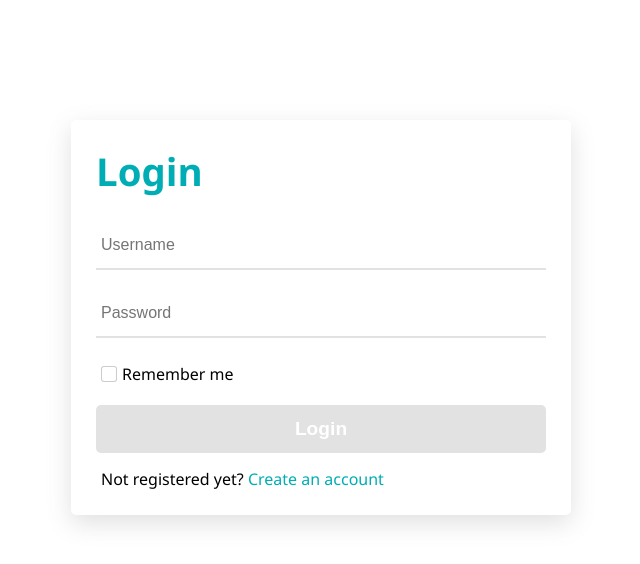
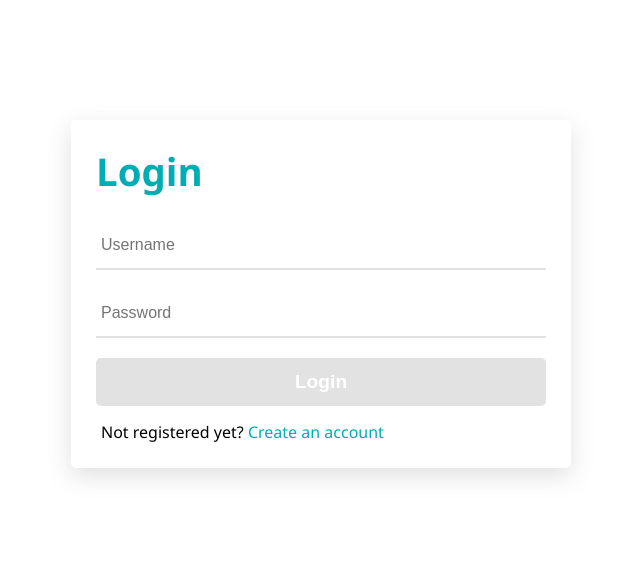
Before and after one commit to manhhn01/angular-authentication, an Angular app: page /login in a window 1280 px wide. Shown: the top 564 px of the page, without its empty margins (319-959 px from the left). Built offline with nearby package versions, Linux system fonts and the light colour scheme.

Commit message:
rm remeber me bc i'm lazy af

```diff
--- a/src/app/auth/auth.service.ts
+++ b/src/app/auth/auth.service.ts
@@ -17,8 +17,8 @@ export class AuthService {
     private notificationsService: NotificationsService
   ) {}
 
-  login(username: string, password: string, rememberMe: boolean): any {
-    var data = { username: username, password: password, rememberMe: rememberMe };
+  login(username: string, password: string): any {
+    var data = { username: username, password: password };
     this.http.post<any>(this.apiHost + '/login', data).subscribe(
       (response) => {
         if (response.success) {
--- a/src/app/auth/login/login.component.css
+++ b/src/app/auth/login/login.component.css
@@ -34,12 +34,6 @@
 
 .box__form .input-text:focus {
   border-bottom-color: var(--main-color);
-}
-
-.box__form .remember {
-  padding: 5px;
-  margin-bottom: 15px;
-  cursor: pointer;
 }
 
 .box__form .submit-btn {
--- a/src/app/auth/login/login.component.html
+++ b/src/app/auth/login/login.component.html
@@ -18,12 +18,6 @@
         <p *ngIf="password.touched && password.errors?.minlength" [@ErrorAnimation]> Password is too short </p>
         <p *ngIf="password.touched && password.errors?.maxlength" [@ErrorAnimation]> Password is too long </p>
       </div>
-      <div class="remember">
-        <input type="checkbox" #remember="ngModel" ngModel name="remember" id="remember"/>
-        <label for="remember">
-          <span>Remember me</span>
-        </label>
-      </div>
       <button #submit type="submit" class="submit-btn" [disabled]="loginForm.invalid">Login</button>
       <div class="not-registered">
         <p>Not registered yet? <a routerLink="/signup">Create an account</a></p>
--- a/src/app/auth/login/login.component.ts
+++ b/src/app/auth/login/login.component.ts
@@ -29,6 +29,6 @@ export class LoginComponent implements OnInit {
   ngOnInit(): void {}
 
   login(form: NgForm) {
-    this.auth.login(form.value.username, form.value.password, form.value.remember);
+    this.auth.login(form.value.username, form.value.password);
   }
 }
```
Also changed, not shown: 1 other file (tests, documents, lock files or other folders).
